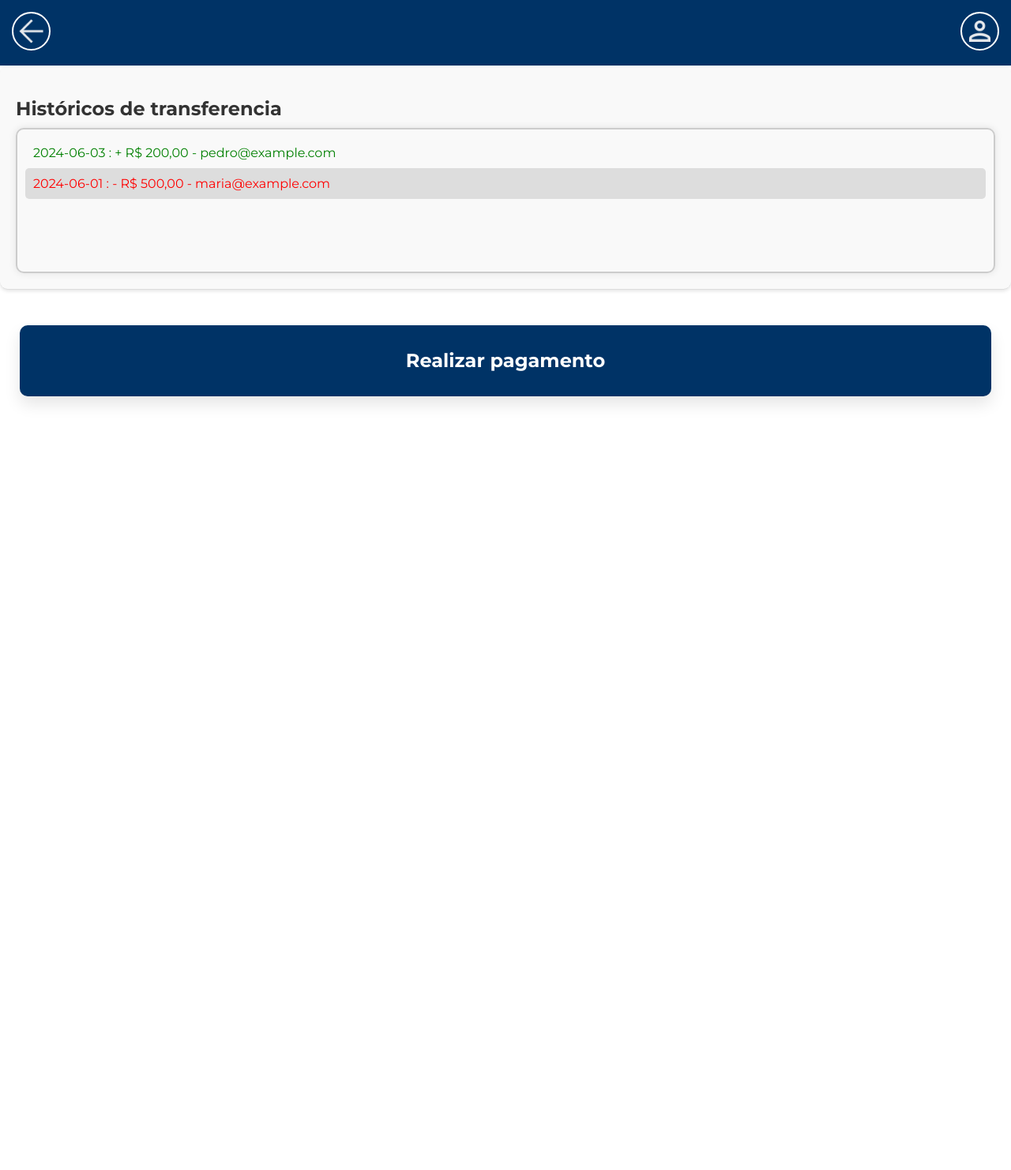
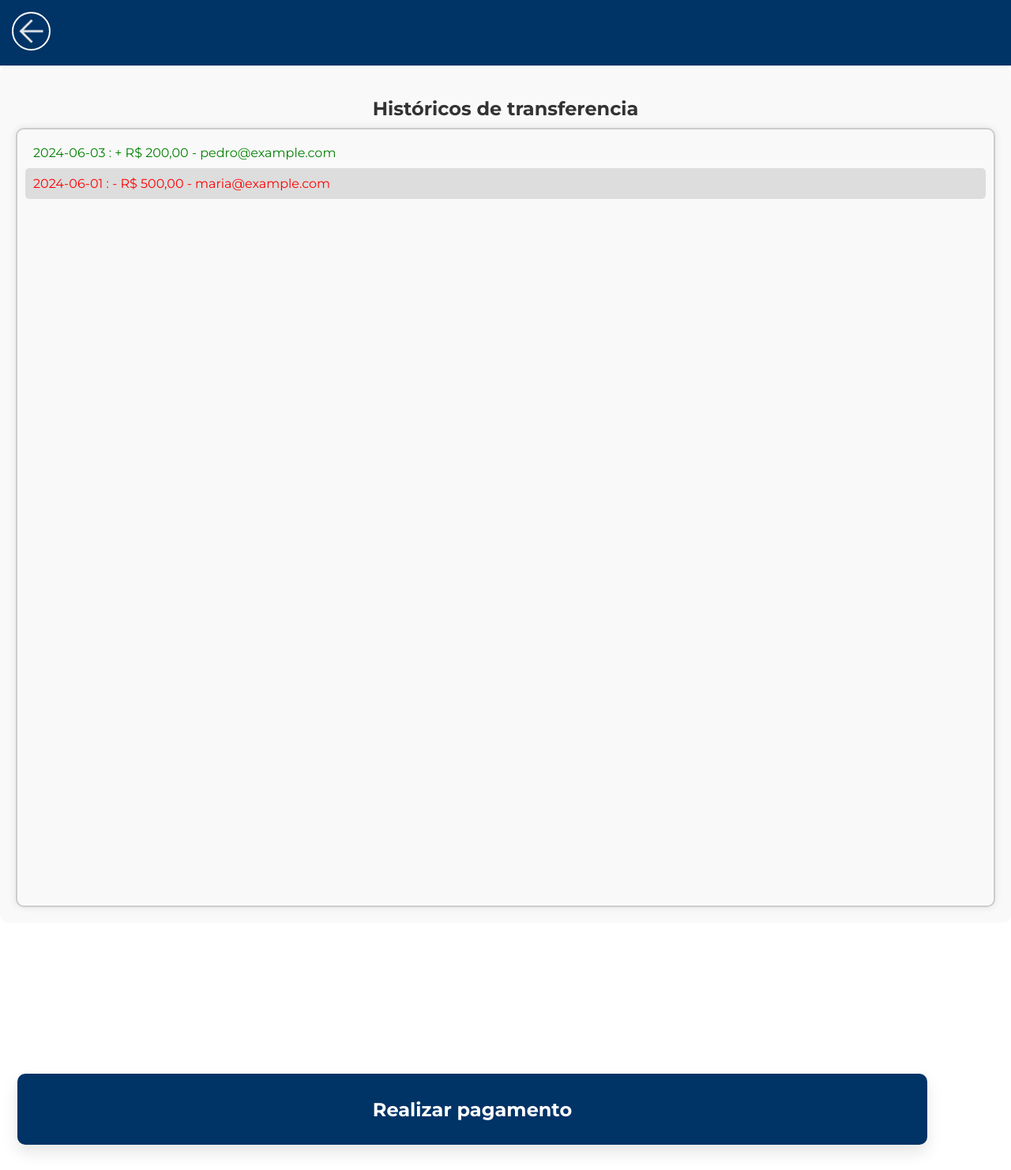
Before and after one commit to ThalesPudim/BankSystemAPP, a PHP site: page /payment_page.php in a window 1280 px wide. Shown: the whole page at 79% size. Run offline with PHP 8.4, Linux system fonts and the light colour scheme; a user stored in the database is signed in; data comes from the database, SQL or seed files in the repository.

Commit message:
Formatação home page payment page e loan simulation

```diff
--- a/Codes/Pages/payment_page.php
+++ b/Codes/Pages/payment_page.php
@@ -60,9 +60,6 @@ $conn->close();
             <div class="icon-container">
             <img id="back-icon" src="../images/Back.png" alt="Help" style="width: 45px; height: 45px; margin-left: 0px; border-radius: 50%; border: 2px solid white;">
             </div>
-            <div class="icon-container">
-                <img src="../images/user_icon.png" alt="User" style="width: 45px; height: 45px; margin-left: 0px; border-radius: 50%; border: 2px solid white;">
-            </div>
         </div>
 
         <div class="BalanceHistory">
@@ -99,22 +96,18 @@ $conn->close();
         <div class="PaymentScreen" id="paymentScreen">
             <div class="header">
                 <div class="icon-container">
-                    <img id="closeButton" src="../images/Back.png" alt="User" style="width: 45px; height: 45px; margin-left: 0px; border-radius: 50%; border: 2px solid white;">
+                    <img id="closeButton" src="../images/Arrow-down.png" alt="User" style="width: 45px; height: 45px; margin-left: 0px; border-radius: 50%; border: 2px solid white;">
                 </div>
             </div>
 
             <div class="balance" style="background-color: #f9f9f9;">
                 <h2>Saldo</h2>
                 <div class="balance-container">
-                    <input type="checkbox" id="toggle-balance" class="toggle-checkbox">
-                    <label for="toggle-balance" class="toggle-label">
-                        <span class="eye-icon"><img src="../images/saldo-visivel.png" alt="" style="max-width: 50px;"></span>
-                        <span class="eye-icon-hidden"><img src="../images/saldo-nao-visivel.png" alt="" style="max-width: 50px;"></span>
-                    </label>
                     <p>R$ <?php echo number_format($_SESSION['balance'], 2, ',', '.'); ?></p>
                 </div>
             </div>
 
+            <div class="Payment-information">
                 <h2 class="info-title">Payment information</h2>
                 <div class="payment-form">
                     <form id="transferForm" method="post" action="../DBConnection/transfer.php">
@@ -126,6 +119,7 @@ $conn->close();
                         </div>
                             <button type="submit" id="sendButton" style="background-color: #003366; color: white;">Enviar</button>
                     </form>
+                </div>
             </div>
 
             <div class="loan-requests">
--- a/Codes/Style/loan_simulation.css
+++ b/Codes/Style/loan_simulation.css
@@ -100,6 +100,7 @@ input:focus {
   width: 400px;
   font-size: larger;
   box-shadow: 10px 14px 18px rgba(0, 0, 0, 0.3);
+  font-weight: bold;
 }
 
 .enviar:hover {
--- a/Codes/Style/payment.css
+++ b/Codes/Style/payment.css
@@ -87,6 +87,8 @@ body {
     background-color: #f9f9f9; /* Cor de fundo cinza */
     padding: 20px; /* Adicionando algum espaço interno */
     border-bottom: 1px solid #ddd; /* Adicionando uma borda inferior como separador */
+    position: absolute;
+    bottom: 0px;
 }
 
 .news {
@@ -252,24 +254,24 @@ h4.underlined {
     border-radius: 50%; /* Apenas se desejar bordas arredondadas */
 }
 
-
-
-
 .BalanceHistory {
     padding: 20px;
-    border-bottom: 1px solid #ddd;
     text-align: left;
     background-color: #f9f9f9;
     margin-bottom: 20px;
     border-radius: 10px;
-    box-shadow: 0 2px 4px rgba(0, 0, 0, 0.1);
     transition: transform 0.3s ease;
 }
 
+.BalanceHistory h2{
+    text-align: center;
+}
+
 .Payment{
+    width: 90%;
     background-color: #003366;
     color: white;
-    margin: 25px;
+    margin: 22px;
     height: 90px;
     border: none;
     border-radius: 10px;
@@ -278,6 +280,8 @@ h4.underlined {
     font-family: montserrat;
     transition: 0.3s;
     box-shadow: 0 10px 20px rgba(0, 0, 0, 0.1);
+    position: fixed;
+    bottom: 10px;
 }
 
 .Payment:hover{
@@ -303,6 +307,7 @@ h4.underlined {
     padding: 10px; /* Adiciona um espaçamento interno */
     border-radius: 10px; /* Adiciona bordas arredondadas */
     box-shadow: 0 0 10px rgba(0, 0, 0, 0.1); /* Adiciona uma sombra sutil */
+    height: 65vh;
 }
 
 .history-window p {
@@ -329,6 +334,12 @@ h4.underlined {
     z-index: 1000;
     transition: transform 0.6s ease;
     transform: translateY(100%);
+}
+
+.PaymentScreen .header{
+    display: flex;
+    align-items: center;
+    justify-content: center;
 }
 
 .payment-visible {
@@ -495,3 +506,8 @@ h4.underlined {
 .Send{
     background-color: green;
 }
+
+.Payment-information{
+    text-align: center;
+    height: 50vh;
+}
```
Also changed, not shown: Codes/Pages/home_page.php (+7 -3 lines), Codes/Style/style.css (+7 -0 lines), Codes/images/Arrow-down.png (added). Lines whose indentation alone changed are shown as unchanged.
